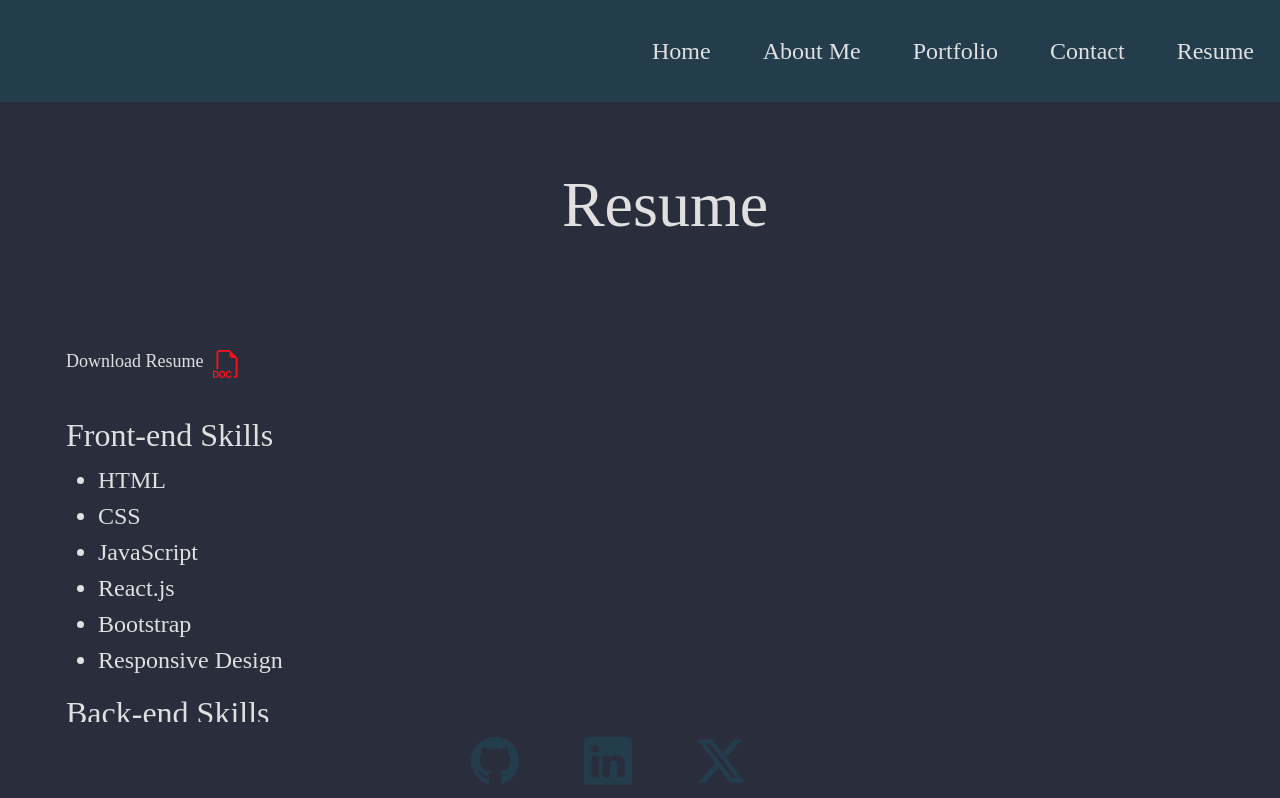
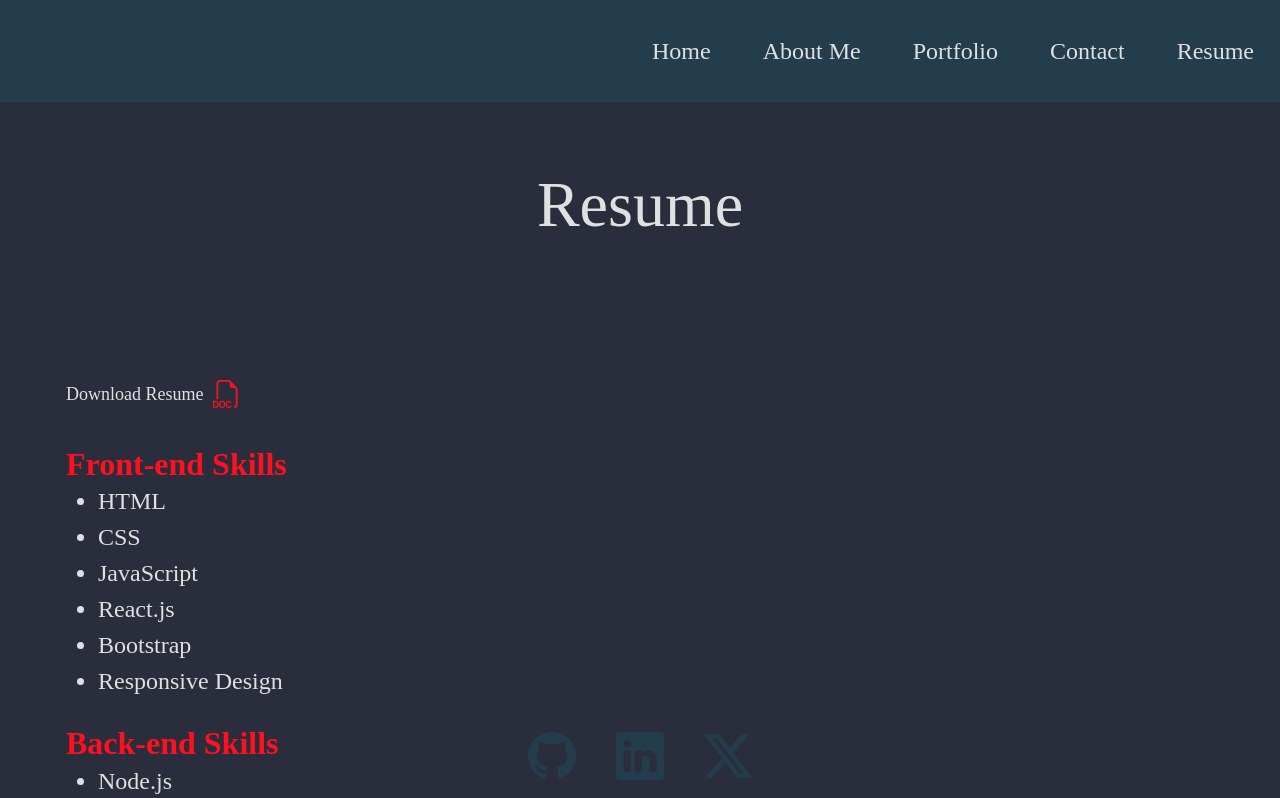
Before and after one commit to ayoleese/My-React-Portfolio, a React (Vite) app: page /Resume in a window 1280 px wide. Shown: the top 798 px of the page. Built offline with nearby package versions, Linux system fonts and the light colour scheme.

Commit message:
final adjustments on styling

```diff
--- a/src/components/Footer.jsx
+++ b/src/components/Footer.jsx
@@ -6,16 +6,16 @@ const styles = {
         position: 'fixed',
         bottom: 0,
         width: '100%',
-        backgroundColor: '#2a2e3c', // Adjust background color if needed
+        // zIndex: 9999 // Ensure the footer is on top of other content
     },
     footer: {
         display: 'flex',
         justifyContent: 'center',
-        padding: '15px'
+        alignItems: 'center',
     },
     icon: {
         fontSize: "3rem",
-        marginRight: 65,
+        margin: 20,
         color: '#233D4D'
     }
 };
--- a/src/pages/Resume.jsx
+++ b/src/pages/Resume.jsx
@@ -3,16 +3,16 @@ import { BsFiletypeDoc } from "react-icons/bs";
 
 export default function Resume() {
     return (
-        <div style={{ marginLeft: "50px"}}>
+        <div>
             <h1>Resume</h1>
-            <div style={{ display: "flex", alignItems: "center" }}>
+            <div style={{ padding: "30px 0", marginLeft: "50px" }}>
                 <span style={{ fontSize: "18px" }}>Download Resume</span>
                 <a href="/MockResume.pages" download style={{ color: "#FF101F", marginLeft: "10px" }}>
                     <BsFiletypeDoc size={28} /> {/* Set the size of the icon */}
                 </a>
-            </div>
                 <br></br>
-            <h2>Front-end Skills</h2>
+                <div style={{ padding: "10px 0" }}>
+                    <h2 style={{ margin: "25px 0 0", fontWeight: "bold", color: "#FF101F" }}>Front-end Skills</h2>
                     <ul>
                         <li>HTML</li>
                         <li>CSS</li>
@@ -21,7 +21,7 @@ export default function Resume() {
                         <li>Bootstrap</li>
                         <li>Responsive Design</li>
                     </ul>
-            <h2>Back-end Skills</h2>
+                    <h2 style={{ margin: "25px 0 0", fontWeight: "bold", color: "#FF101F" }}>Back-end Skills</h2>
                     <ul>
                         <li>Node.js</li>
                         <li>Express.js</li>
@@ -31,5 +31,7 @@ export default function Resume() {
                         <li>Server Management (Render, Heroku, Netlify)</li>
                     </ul>
                 </div>
+            </div>
+        </div>
     );
 }
--- a/src/styles/style.css
+++ b/src/styles/style.css
@@ -3,6 +3,7 @@ body {
   color: #e0e0e0;
   font-family: Cochin;
   font-size: 24px;
+  overflow: auto;
 }
 
 h1 {
@@ -29,7 +30,7 @@ h1 {
   border-radius: 8px;
   box-shadow: 0px 0px 22px 10px rgba(35, 61, 77, 0.7);
   padding: 20px;
-  max-width: 300px;
+  max-width: 600px;
   margin: 0 auto;
 }
 
```
Lines whose indentation alone changed are shown as unchanged.
